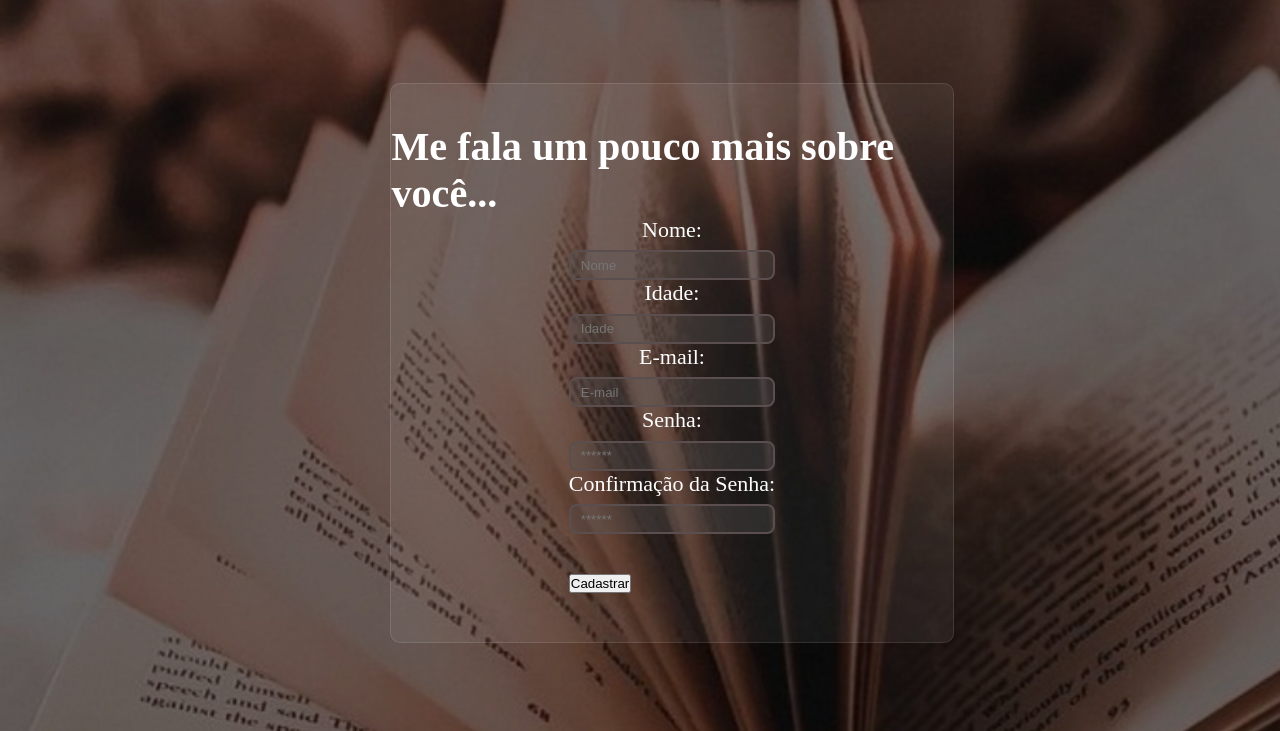
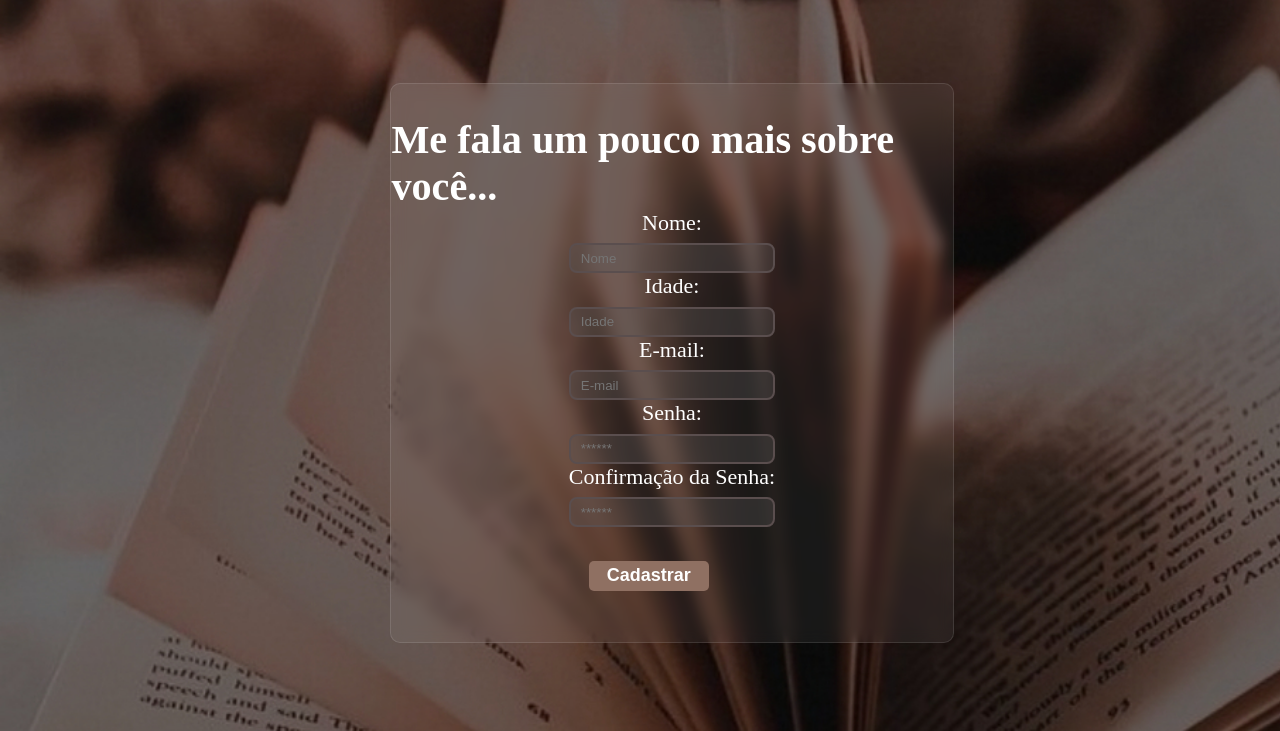
Before and after one commit to PolianaMM/Pagporpag, a website: page site/public/cadastro.html in a window 1280 px wide. Shown: the part 69-800 px from the top of the page. Drawn offline with Linux system fonts and the light colour scheme; a web font is replaced by a local one.

Commit message:
css_login_e_cadastro_finalizado

```diff
--- a/site/public/css/cadastro.css
+++ b/site/public/css/cadastro.css
@@ -127,6 +127,7 @@
     background: rgba(255, 255, 255, 0.06);
     border-radius: 10px;
     border: 1px solid rgba(255, 255, 255, 0.11);
+    backdrop-filter: blur(7.6px);
 }
 
 .campo{
@@ -159,3 +160,19 @@
     margin: 0;
     font-size: 30px;
 }
+
+.botao {
+    margin:20px;
+    cursor: pointer;
+    font-family: "Barlow", sans-serif;
+    border: 0;
+    border-radius: 5px;
+    font-weight: 600;
+    font-size: 18px;
+    color: #fff;
+    background-color: #8f7062;
+    width: 120px;
+    height: 30px;
+    align-self: center;
+    align-items: center;
+  }
--- a/site/public/css/login.css
+++ b/site/public/css/login.css
@@ -136,6 +136,7 @@
     background: rgba(255, 255, 255, 0.06);
     border-radius: 10px;
     border: 1px solid rgba(255, 255, 255, 0.11);
+    backdrop-filter: blur(7.6px);
 }
 
 .card p {
@@ -161,3 +162,18 @@
     background-color: rgba(90, 86, 86, 0.34);
     color: #ffffff;
 }
+
+.botao {
+    margin:20px;
+    cursor: pointer;
+    font-family: "Barlow", sans-serif;
+    border: 0;
+    border-radius: 5px;
+    font-weight: 600;
+    font-size: 18px;
+    color: #fff;
+    background-color: #8f7062;
+    width: 120px;
+    height: 30px;
+    align-self: center;
+  }
```
